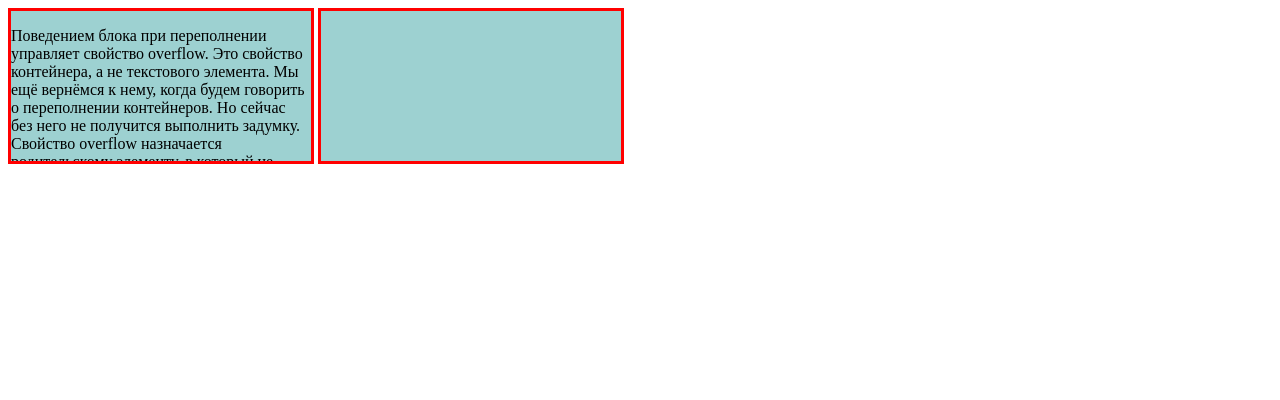
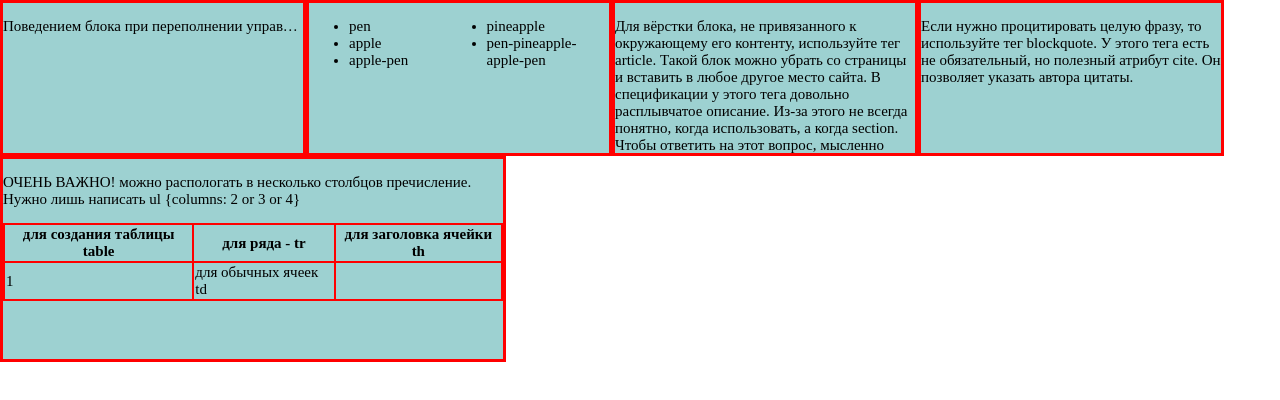
Before and after one commit to VitaliyLankov/second-project, a plain HTML site: page index.html in a window 1280 px wide. Drawn offline with Linux system fonts and the light colour scheme.

Commit message:
Added some tables and some more I don't remember

```diff
--- a/index.html
+++ b/index.html
@@ -1,21 +1,54 @@
 <!DOCTYPE html>
-<html lang="en">
+<html lang="ru">
 <head>
   <meta charset="UTF-8">
   <meta name="viewport" content="width=device-width, initial-scale=1.0">
   <title>Document</title>
+  <link rel="icon" href="icons.png">
   <link rel="stylesheet" href="style.css">
 </head>
 <body>
-  <setion>
-    <div class="block first">
-      <p>Поведением блока при переполнении управляет свойство  overflow. Это свойство контейнера, а не текстового элемента. Мы ещё вернёмся к нему, когда будем говорить о переполнении контейнеров. Но сейчас без него не получится выполнить задумку.
-Свойство overflow назначается родительскому элементу, в который не помещается содержимое. Это содержимое можно скрыть значением hidden или убрать за скроллбар значением scroll. Подробнее про все режимы прочитайте в Доке, а два упомянутых попробуйте на примере.</p>
-    </div>
-    <div class="block second">
-
-    </div>
-
-  </setion>
+  <main>
+    <section class=".blocks">
+      <div class="block first">
+        <p class="just-text">Поведением блока при переполнении управляет свойство  overflow. Это свойство контейнера, а не текстового элемента. Мы ещё вернёмся к нему, когда будем говорить о переполнении контейнеров. Но сейчас без него не получится выполнить задумку.
+  Свойство overflow назначается родительскому элементу, в который не помещается содержимое. Это содержимое можно скрыть значением hidden или убрать за скроллбар значением scroll. Подробнее про все режимы прочитайте в Доке, а два упомянутых попробуйте на примере.</p>
+      </div>
+      <div class="block second">
+        <ul>
+          <li>pen</li>
+          <li>apple</li>
+          <li>apple-pen</li>
+          <li>pineapple</li>
+          <li>pen-pineapple-apple-pen</li>
+        </ul>
+      </div>
+      <div class="block third">
+        <p>
+          Для вёрстки блока, не привязанного к окружающему его контенту, используйте тег article. Такой блок можно убрать со страницы и вставить в любое другое место сайта.
+          В спецификации у этого тега довольно расплывчатое описание. Из-за этого не всегда понятно, когда использовать, а когда section. Чтобы ответить на этот вопрос, мысленно проведите эксперимент. Уберите этот блок со страницы. Если ничего не изменилось, смысл не потерялся, то можно использовать article.
+        </p>
+      </div>
+      <div class="block fourth">
+        <p>Если нужно процитировать целую фразу, то используйте тег blockquote.
+          У этого тега есть не обязательный, но полезный атрибут cite. Он позволяет указать автора цитаты.
+        </p>
+      </div>
+      <div class="block fifth">
+        <table>
+          <tr>
+            <th>для создания таблицы table</th>
+            <th>для ряда - tr</th>
+            <th>для заголовка ячейки th</th>
+          </tr>
+          <tr>
+            <td>1</td>
+            <td>для обычных ячеек td</td>
+            <p>ОЧЕНЬ ВАЖНО! можно распологать в несколько столбцов пречисление. Нужно лишь написать ul {columns: 2 or 3 or 4} </p>
+          </tr>
+        </table>
+      </div>
+    </section>
+  </main>
 </body>
 </html>
--- a/style.css
+++ b/style.css
@@ -1,3 +1,9 @@
+body {
+  font-size: 0;
+  margin: 0;
+  padding: 0;
+}
+
 .block {
   width: 300px;
   height: 150px;
@@ -5,8 +11,29 @@
   border: solid 3px red;
   display: inline-block;
   vertical-align: top;
+  overflow: scroll;
+  font-size: 15px;
 }
 
-.first {
+.just-text {
+  white-space: nowrap;
+  text-overflow: ellipsis;
   overflow: hidden;
 }
+
+.fifth {
+  width: 500px;
+  height: 200px;
+}
+
+table {
+  border-collapse: collapse;
+}
+
+tr, th, td {
+  border: 2px solid red;
+}
+
+ul {
+  columns: 2;
+}
```
Also changed, not shown: icons.png (added).
